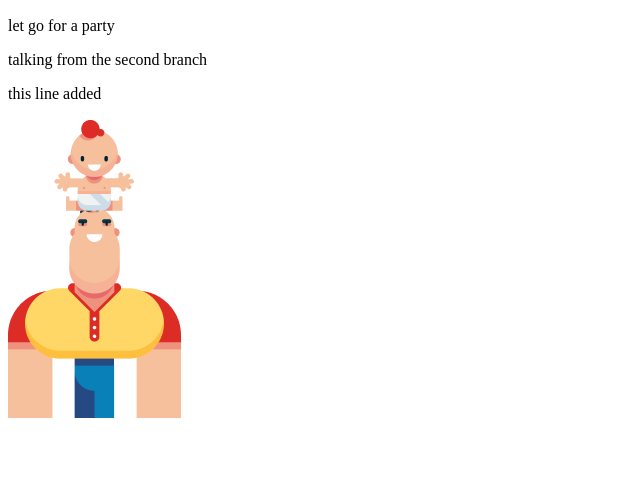
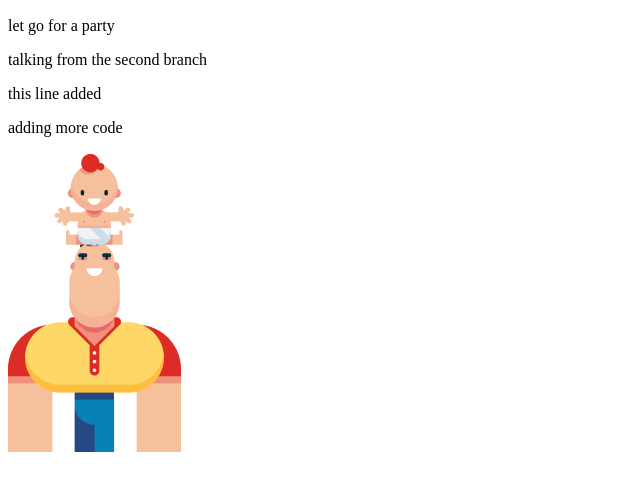
Before and after one commit to debrajdas8982/my-first-website, a plain HTML site: page index.html in a window 1280 px wide. Shown: the part 110-600 px from the top of the page, without its empty margins (0-640 px from the left). Drawn offline with Linux system fonts and the light colour scheme.

Commit message:
add more line in second

```diff
--- a/index.html
+++ b/index.html
@@ -11,6 +11,7 @@
     <p>let go for a party</p>
     <p>talking from the second branch</p>
     <p>this line added</p>
+    <p>adding more code</p>
     <img src="pic.png" alt="">
 </body>
 </html>
```
